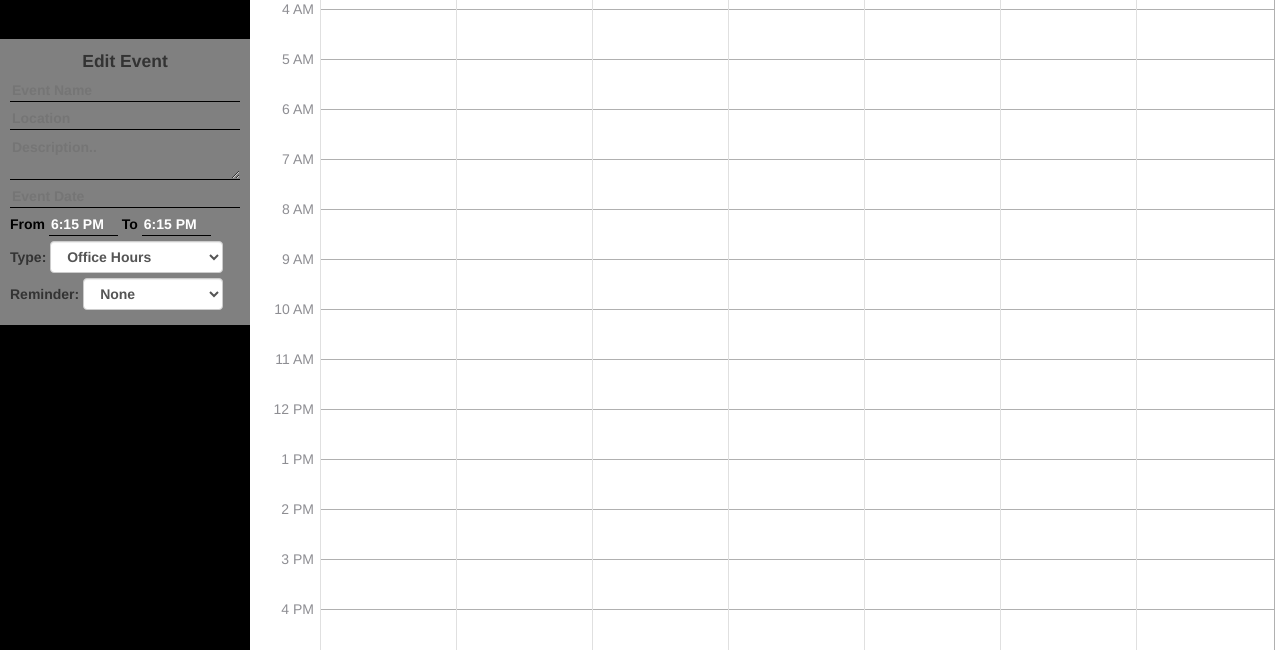
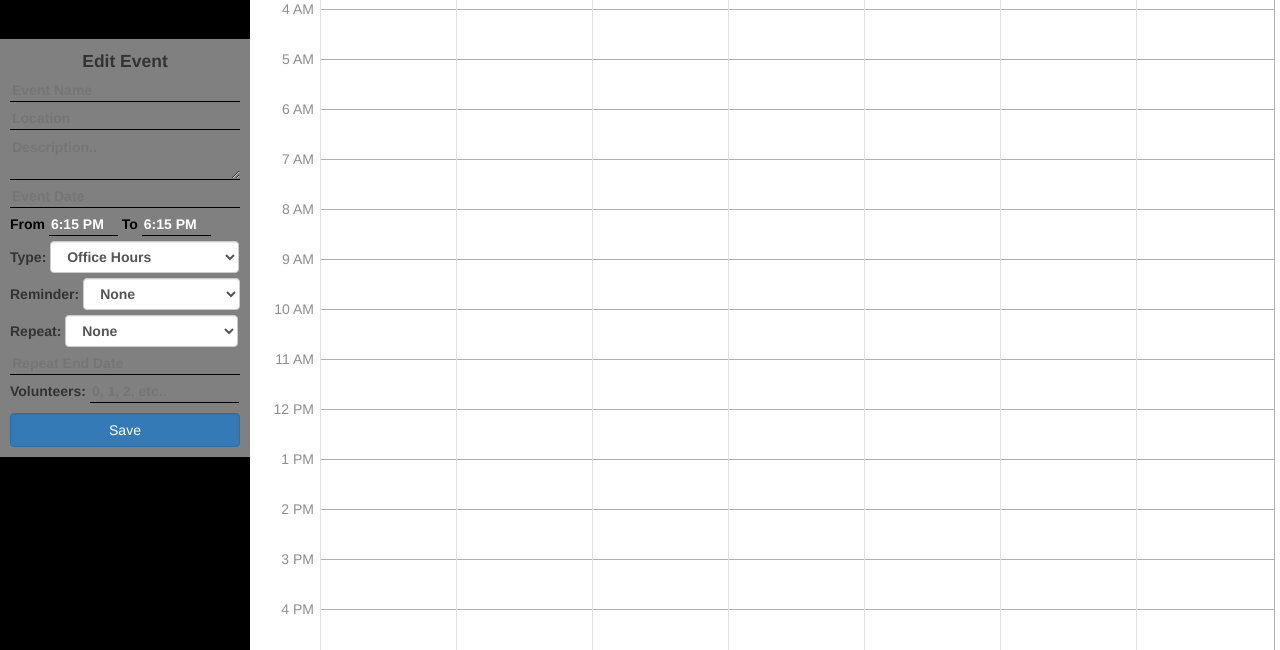
Before and after one commit to rnvarma/staff15112, a Django app: page /calendar in a window 1280 px wide. Shown: the part 356-1006 px from the top of the page. Run offline with Django 3.2, Linux system fonts and the light colour scheme; some libraries are stand-ins or nearby versions.

Commit message:
made the edit event area

```diff
--- a/main/static/css/edit-event.css
+++ b/main/static/css/edit-event.css
@@ -54,11 +54,31 @@
 }
 
 .select-item {
-  width: 75%;
   height: inherit;
   display: initial;
 }
 
-#reminder-time {
-  width: 61%;
+#edit-reminder-time {
+  width: 68%;
 }
+
+#edit-event-type {
+  width: 82%;
+}
+
+#edit-repeat-interval {
+  width: 75%;
+}
+
+#edit-num-volunteers {
+  width: 65%;
+  background-color: transparent;
+  border: none;
+  border-bottom: solid thin black;
+  color: white;
+}
+
+.volunteer-area input:focus,
+.volunteer-area input.focus {
+  border-bottom: solid thin #0F6BD2;
+}
--- a/main/static/js/calender.js
+++ b/main/static/js/calender.js
@@ -229,6 +229,23 @@ function click_handlers() {
     }
   });
 
+  $("#edit-event-button").click(function() {
+    var data = {
+      "name": $("#edit-name").val(),
+      "location": $("#edit-location").val(),
+      "description": $("#edit-description").val(),
+      "date": $("#edit-date").val(),
+      "start_time": $("#edit-start-time").val(),
+      "end_time": $("#edit-end-time").val(),
+      "event_type": $("#edit-event-type").val(),
+      "reminder_time": $("#edit-reminder-time").val(),
+      "repeat_interval": $("#edit-repeat-interval").val(),
+      "end_repeat": $("#edit-end-repeat").val(),
+      "num_vols": $("#edit-num-volunteers").val(),
+    }
+    print(data);
+  })
+
   $(window).click(function(e) {
     if (e.target.id.slice(0,7) == "topdate") {
       if (e.target.className == "caltop-date selectable") {
--- a/main/templates/base.html
+++ b/main/templates/base.html
@@ -57,15 +57,15 @@
                     <textarea placeholder="Description.." id="edit-description" type="text"></textarea>
                   </div>
                   <div class="edit-event-area">
-                    <input id="dp" class="span2" data-date-format="mm/dd/yyyy" data-date="12-12-2015" size="16" type="text" placeholder="Event Date" readonly="">
+                    <input id="edit-date" class="span2" data-date-format="mm/dd/yyyy" data-date="12-12-2015" size="16" type="text" placeholder="Event Date" readonly="">
                   </div>
                   <div class="time-area">
-                    <span class="black-text">From</span> <input id="start-tp" placeholder="Start Time" type="text" class="input-small">
-                    <span class="black-text">To</span> <input id="end-tp" placeholder="End Time" type="text" class="input-small">
+                    <span class="black-text">From</span> <input id="edit-start-time" placeholder="Start Time" type="text" class="input-small">
+                    <span class="black-text">To</span> <input id="edit-end-time" placeholder="End Time" type="text" class="input-small">
                   </div>
                   <div class="select-area">
                     Type:
-                    <select id="event-type" class="select-item form-control">
+                    <select id="edit-event-type" class="select-item form-control">
                       <option value="Office Hours">Office Hours</option>
                       <option value="Small Group">Small Group</option>
                       <option value="Review Session">Review Session</option>
@@ -78,7 +78,7 @@
                   </div>
                   <div class="select-area">
                     Reminder:
-                    <select id="reminder-time" class="select-item form-control">
+                    <select id="edit-reminder-time" class="select-item form-control">
                       <option value="None">None</option>
                       <option value="00:15">15 Minutes</option>
                       <option value="00:30">30 Minutes</option>
@@ -86,6 +86,21 @@
                       <option value="24:00">1 Day</option>
                     </select>
                   </div>
+                  <div class="select-area">
+                    Repeat:
+                    <select id="edit-repeat-interval" class="select-item form-control">
+                      <option value="None">None</option>
+                      <option value="weekly">Every Week</option>
+                    </select>
+                  </div>
+                  <div class="edit-event-area">
+                    <input id="edit-end-repeat" class="span2" data-date-format="mm/dd/yyyy" data-date="12-12-2015" size="16" type="text" placeholder="Repeat End Date" readonly="">
+                  </div>
+                  <div class="volunteer-area">
+                    Volunteers:
+                    <input placeholder="0, 1, 2, etc.." id="edit-num-volunteers" type="number">
+                  </div>
+                  <button style="margin-top: 10px;" id="edit-event-button" class="form-control btn btn-primary">Save</button>
                 </div>
             </ul>
         </div>
@@ -132,9 +147,10 @@
           setTimeout(resize_heights, 1000);
       });
 
-      $("#dp").datepicker();
-      $("#start-tp").timepicker({template:false, showInputs:false, minuteStep: 15});
-      $("#end-tp").timepicker({template:false, showInputs:false, minuteStep: 15});
+      $("#edit-date").datepicker();
+      $("#edit-end-repeat").datepicker();
+      $("#edit-start-time").timepicker({template:false, showInputs:false, minuteStep: 15});
+      $("#edit-end-time").timepicker({template:false, showInputs:false, minuteStep: 15});
     </script>
     {% block js %}{% endblock %}
   </body>
```
